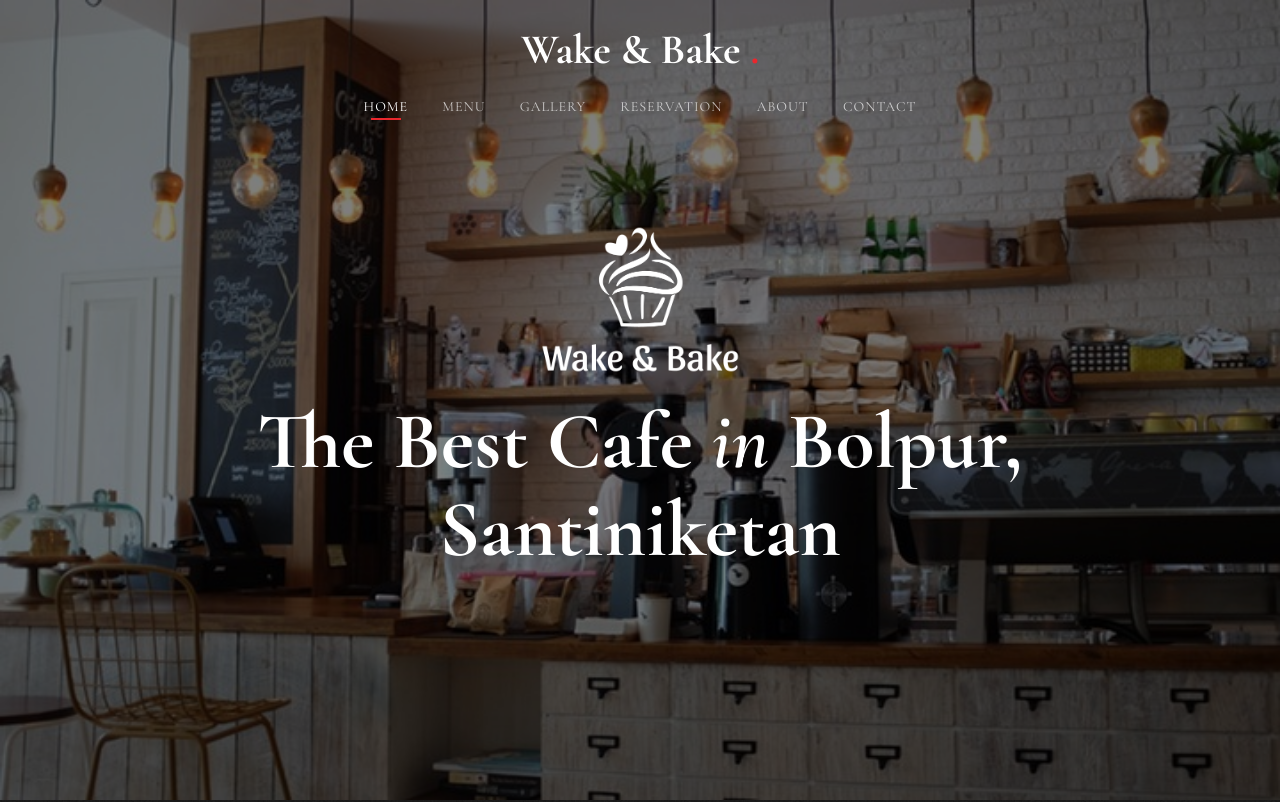
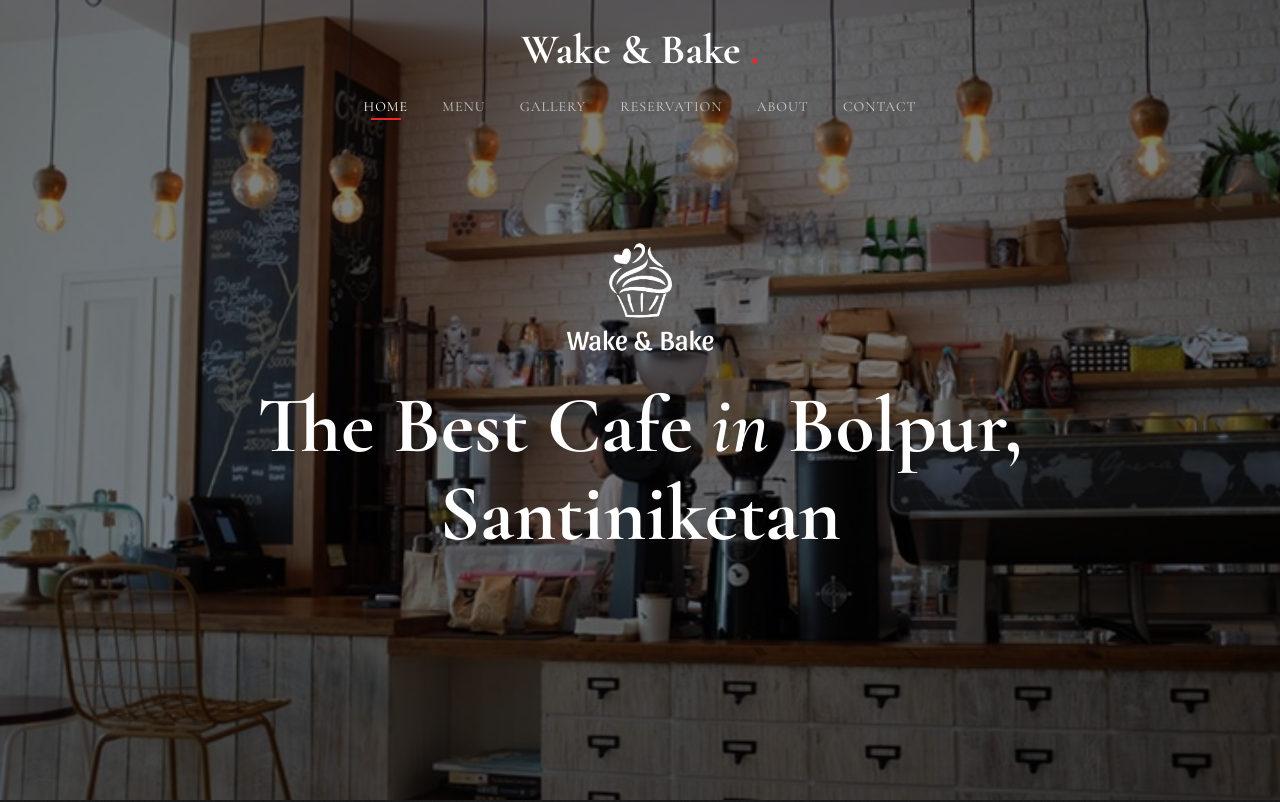
Before and after one commit to somrita99/wakeandbake, a plain HTML site: page index.html in a window 1280 px wide. Shown: the top 802 px of the page. Drawn offline with nearby package versions, Linux system fonts and the light colour scheme; files whose address does not match are found by name.

Commit message:
Update cancellation_policy.html

```diff
--- a/index.html
+++ b/index.html
@@ -101,7 +101,7 @@
 						<div class="display-tc js-fullheight animate-box" data-animate-effect="fadeIn">
 							<img src="images/logo.png"
 							 alt="Restaurant Logo"
-							 style="max-width:200px; margin-bottom:25px;">
+							 style="max-width:150px; margin-bottom:30px;">
 							<h1>The Best Cafe <em>in</em> Bolpur, Santiniketan</h1>
 						</div>
 					</div>
```
